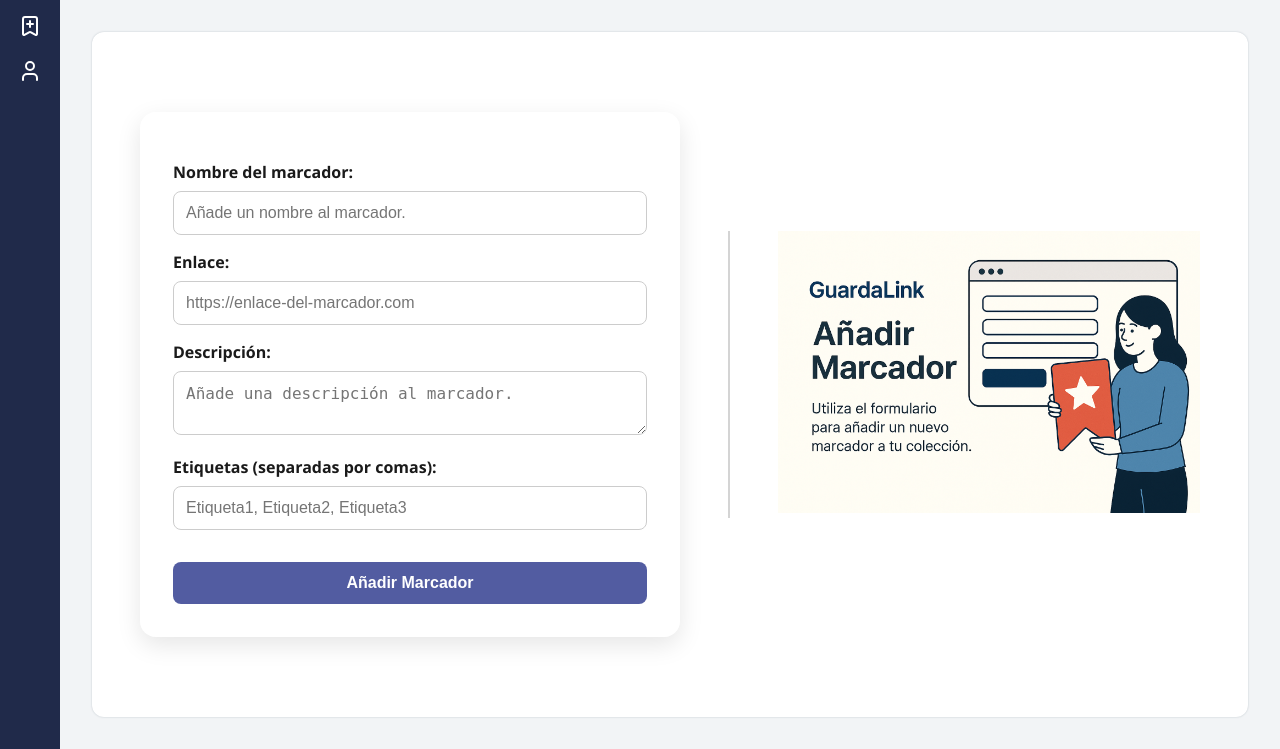
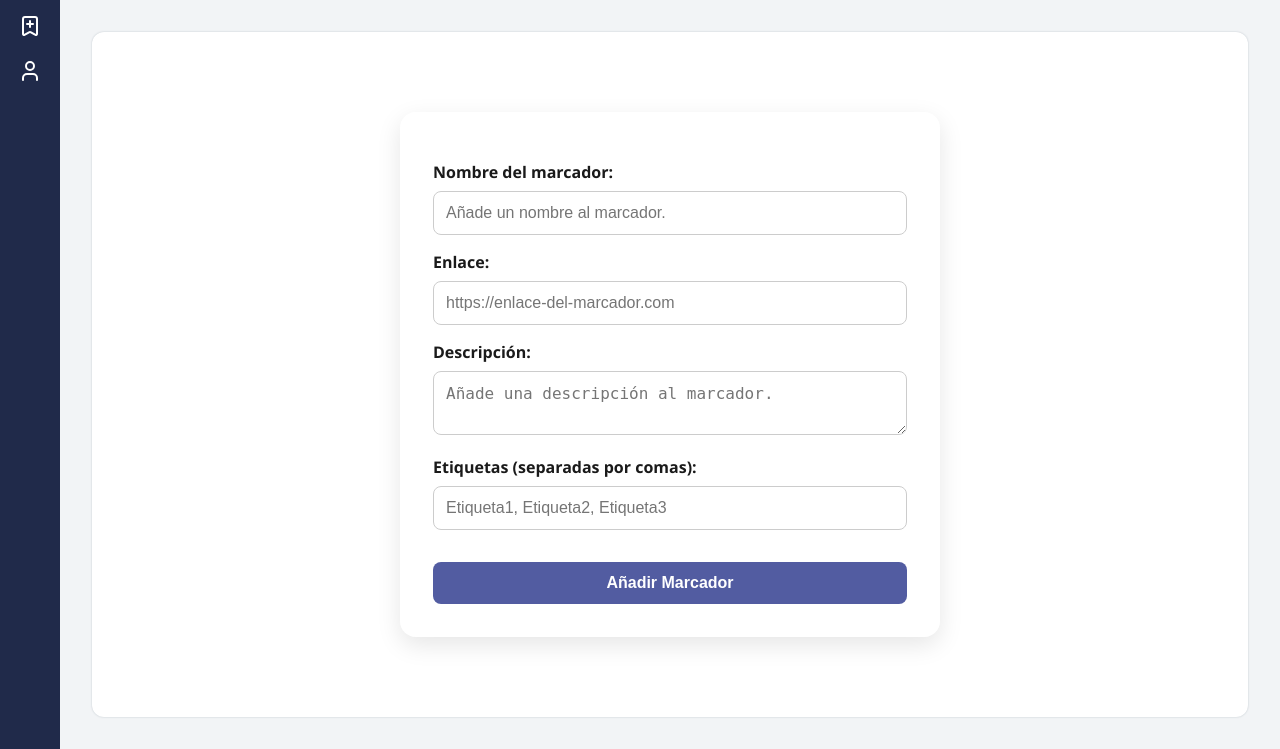
Before and after one commit to issx-dev/GuardaLink, a Python web app: template templates/añadir_marcador.html in a window 1280 px wide. Shown: the part 107-856 px from the top of the page. Run offline with Jinja, Linux system fonts and the light colour scheme; the template is opened without the code that fills it, so the values that code supplies are empty.

Commit message:
Fix: css añadir marcador

```diff
--- a/static/css/añadir_marcador.css
+++ b/static/css/añadir_marcador.css
@@ -100,3 +100,12 @@
 .formulario button:hover {
     background-color: #3730a3;
 }
+
+
+@media (max-width: 1300px) {
+    .lado-derecho {
+        display: none;
+    }
+
+
+}
```
